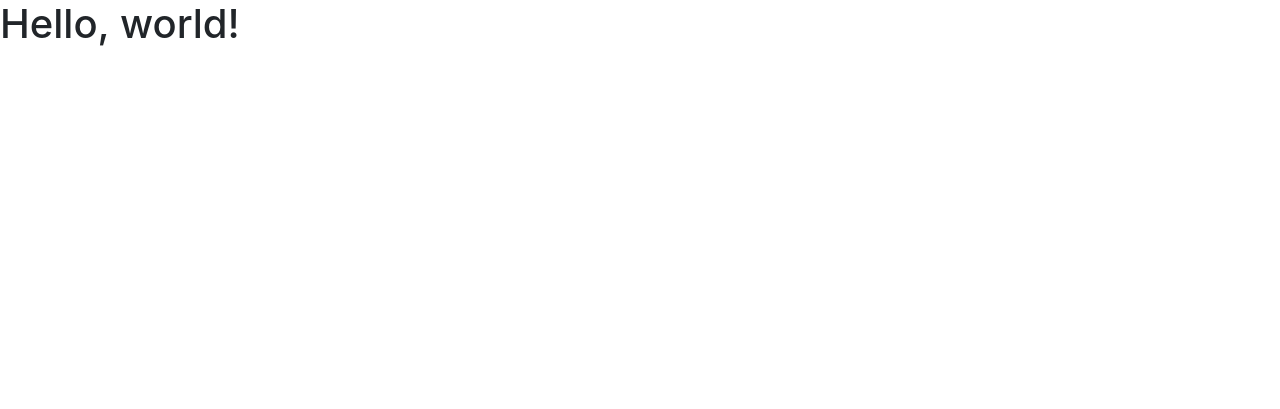
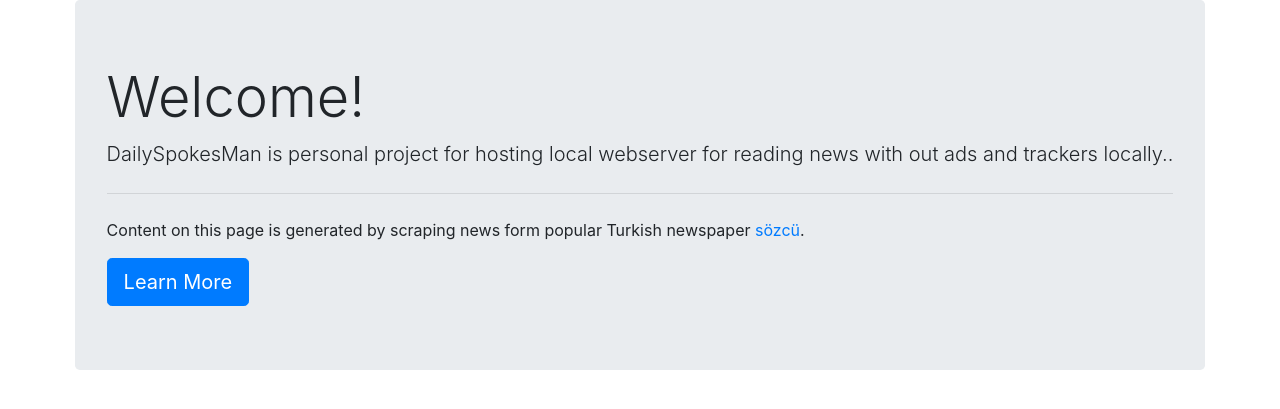
Before and after one commit to atahanyorganci/dailyspokesman, a Flask app: page / in a window 1280 px wide. Shown: the top 409 px of the page. Run offline with Flask 2, Linux system fonts and the light colour scheme; some libraries are stand-ins or nearby versions.

Commit message:
start using Jinja templates

```diff
--- /dev/null
+++ b/newsapp/templates/base.html
@@ -0,0 +1,28 @@
+<!doctype html>
+<html lang="en">
+
+<head>
+    <meta charset="utf-8">
+    <meta name="viewport" content="width=device-width, initial-scale=1, shrink-to-fit=no">
+    <link rel="stylesheet" href="https://stackpath.bootstrapcdn.com/bootstrap/4.4.1/css/bootstrap.min.css"
+        integrity="sha384-Vkoo8x4CGsO3+Hhxv8T/Q5PaXtkKtu6ug5TOeNV6gBiFeWPGFN9MuhOf23Q9Ifjh" crossorigin="anonymous">
+
+    <title>DSM</title>
+</head>
+
+<body>
+    {% block content %}
+
+    {% endblock %}
+    <script src="https://code.jquery.com/jquery-3.4.1.slim.min.js"
+        integrity="sha384-J6qa4849blE2+poT4WnyKhv5vZF5SrPo0iEjwBvKU7imGFAV0wwj1yYfoRSJoZ+n" crossorigin="anonymous">
+    </script>
+    <script src="https://cdn.jsdelivr.net/npm/popper.js@1.16.0/dist/umd/popper.min.js"
+        integrity="sha384-Q6E9RHvbIyZFJoft+2mJbHaEWldlvI9IOYy5n3zV9zzTtmI3UksdQRVvoxMfooAo" crossorigin="anonymous">
+    </script>
+    <script src="https://stackpath.bootstrapcdn.com/bootstrap/4.4.1/js/bootstrap.min.js"
+        integrity="sha384-wfSDF2E50Y2D1uUdj0O3uMBJnjuUD4Ih7YwaYd1iqfktj0Uod8GCExl3Og8ifwB6" crossorigin="anonymous">
+    </script>
+</body>
+
+</html>
--- a/newsapp/templates/index.html
+++ b/newsapp/templates/index.html
@@ -1,26 +1,25 @@
-<!doctype html>
-<html lang="en">
+{% extends "base.html" %}
 
-<head>
-    <meta charset="utf-8">
-    <meta name="viewport" content="width=device-width, initial-scale=1, shrink-to-fit=no">
-    <link rel="stylesheet" href="https://stackpath.bootstrapcdn.com/bootstrap/4.4.1/css/bootstrap.min.css"
-        integrity="sha384-Vkoo8x4CGsO3+Hhxv8T/Q5PaXtkKtu6ug5TOeNV6gBiFeWPGFN9MuhOf23Q9Ifjh" crossorigin="anonymous">
+{% block content %}
 
-    <title>DSM</title>
-</head>
-
-<body>
-    <h1>Hello, world!</h1>
-    <script src="https://code.jquery.com/jquery-3.4.1.slim.min.js"
-        integrity="sha384-J6qa4849blE2+poT4WnyKhv5vZF5SrPo0iEjwBvKU7imGFAV0wwj1yYfoRSJoZ+n" crossorigin="anonymous">
-    </script>
-    <script src="https://cdn.jsdelivr.net/npm/popper.js@1.16.0/dist/umd/popper.min.js"
-        integrity="sha384-Q6E9RHvbIyZFJoft+2mJbHaEWldlvI9IOYy5n3zV9zzTtmI3UksdQRVvoxMfooAo" crossorigin="anonymous">
-    </script>
-    <script src="https://stackpath.bootstrapcdn.com/bootstrap/4.4.1/js/bootstrap.min.js"
-        integrity="sha384-wfSDF2E50Y2D1uUdj0O3uMBJnjuUD4Ih7YwaYd1iqfktj0Uod8GCExl3Og8ifwB6" crossorigin="anonymous">
-    </script>
-</body>
-
-</html>
+<div className="container">
+        <div class="row justify-content-center">
+            <div class="jumbotron">
+                <h1 class="display-4">Welcome!</h1>
+                <p class="lead">
+                    DailySpokesMan is personal project for hosting local webserver for
+                    reading news with out ads and trackers locally.</a>.
+                </p>
+                <hr class="my-4">
+                <p>
+                    Content on this page is generated by scraping news form popular
+                    Turkish newspaper
+                    <a href="https://www.sozcu.com.tr/"> sözcü</a>.
+                </p>
+                <a class="btn btn-primary btn-lg" href="https://github.com/atahanyorganci/dailyspokesman" role="button">
+                    Learn More
+                </a>
+            </div>
+        </div>
+</div>
+{% endblock %}
```
